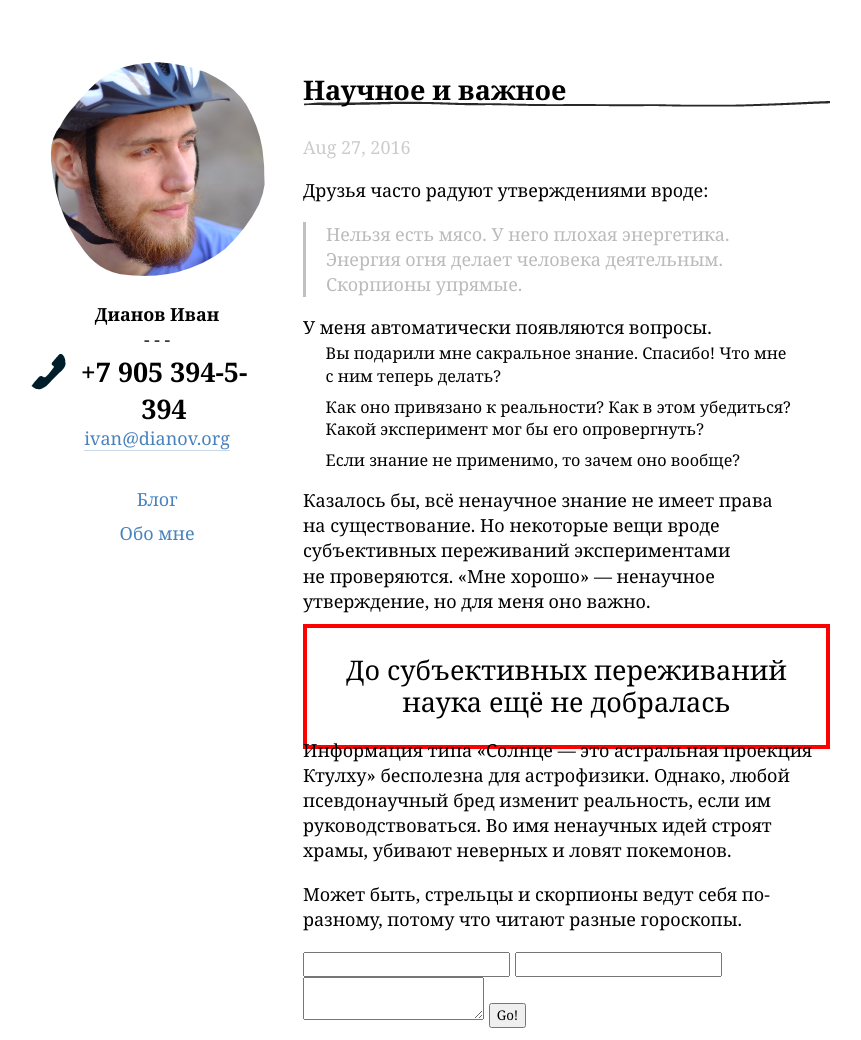
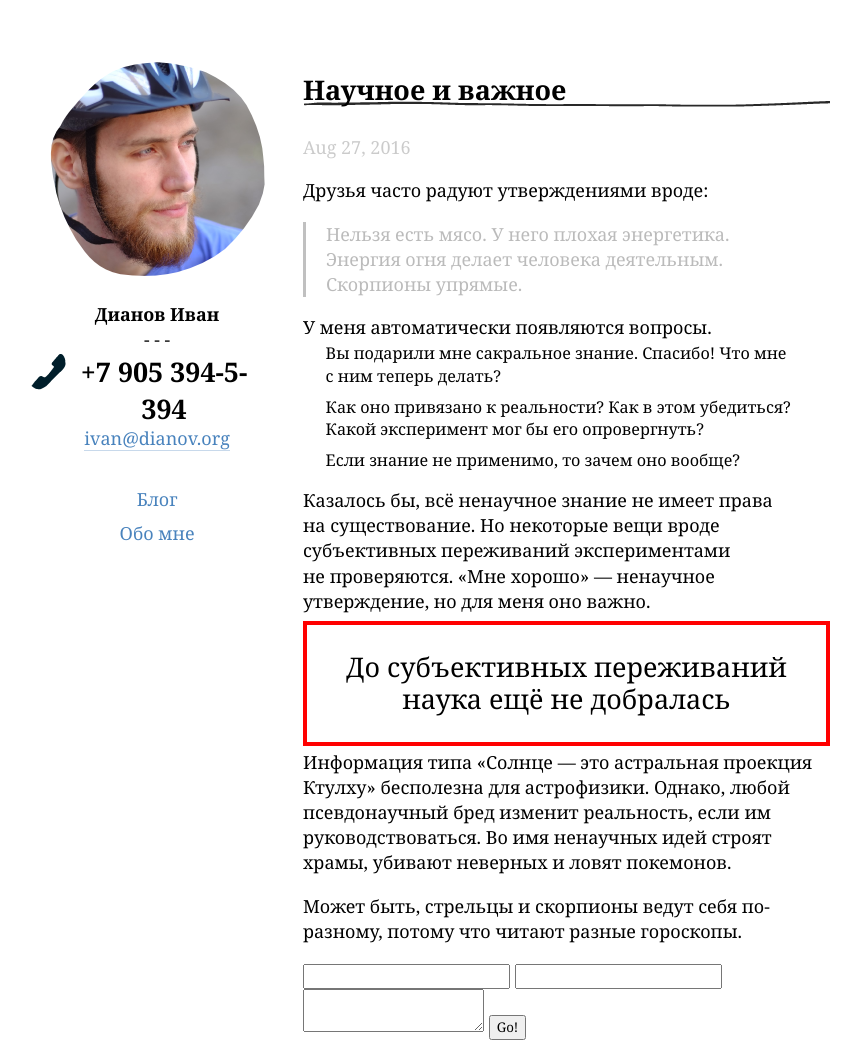
Before and after one commit to illus0r/dianov.org, a Jekyll site: the page built from _posts/2016-08-27-scientific-knowledge.md, in a window 1280 px wide. Shown: the whole page, without its empty margins (210-1071 px from the left). Built offline with Jekyll 4.4.1, drawn with Linux system fonts in a browser that asks for light colours.

Commit message:
fixed broken pullout

```diff
--- a/_sass/pages/_post.scss
+++ b/_sass/pages/_post.scss
@@ -17,8 +17,7 @@
   .quote{
     border: 4px solid red;
     padding: 26px 15px;
-    /*margin: -8px -20px -11px;*/
-    margin: -8px 0 -11px;
+    margin: -11px 0 4px;
     font-size: 1.5em;
     line-height: 1.2em;
     text-align: center;
```
